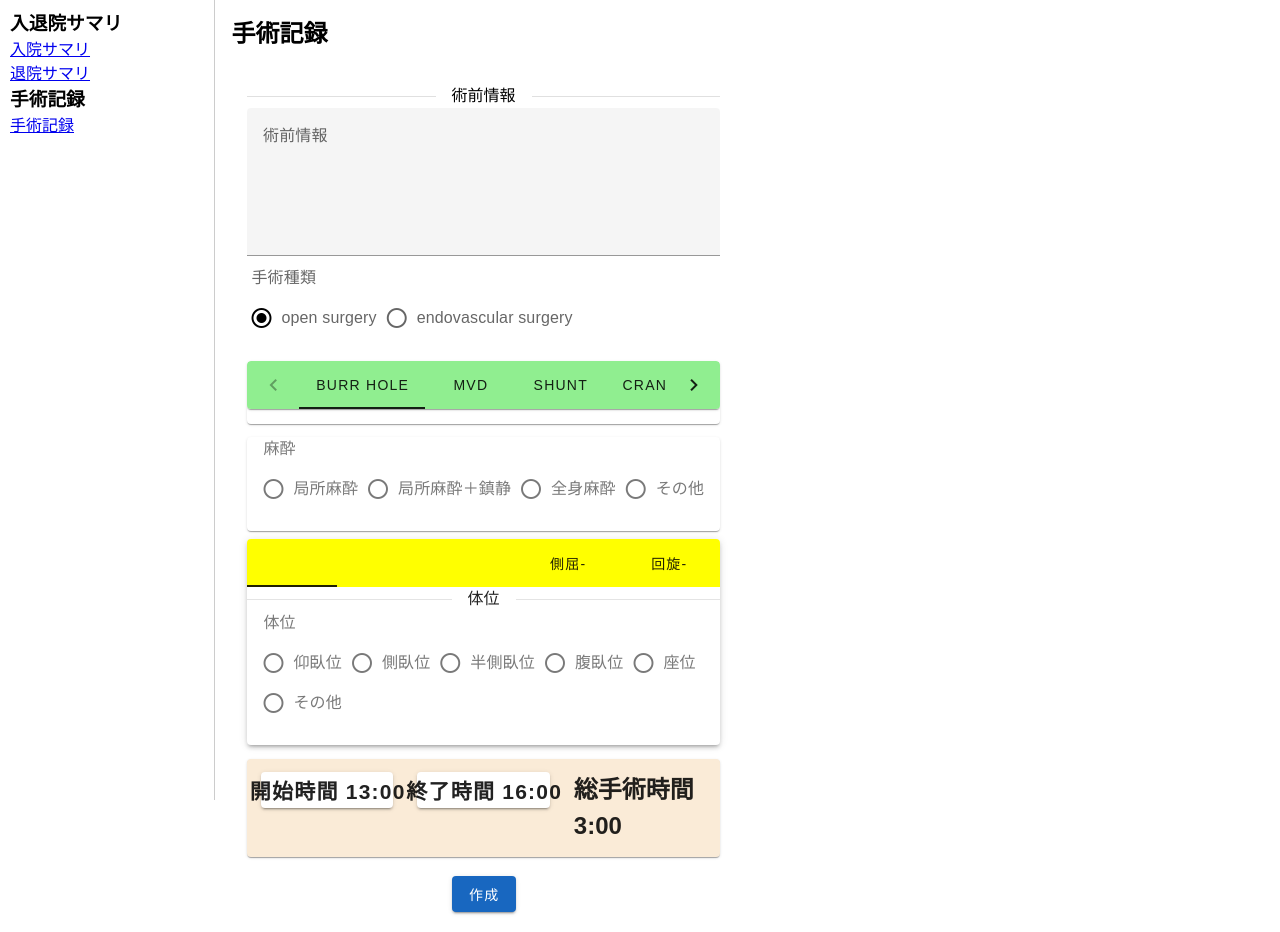
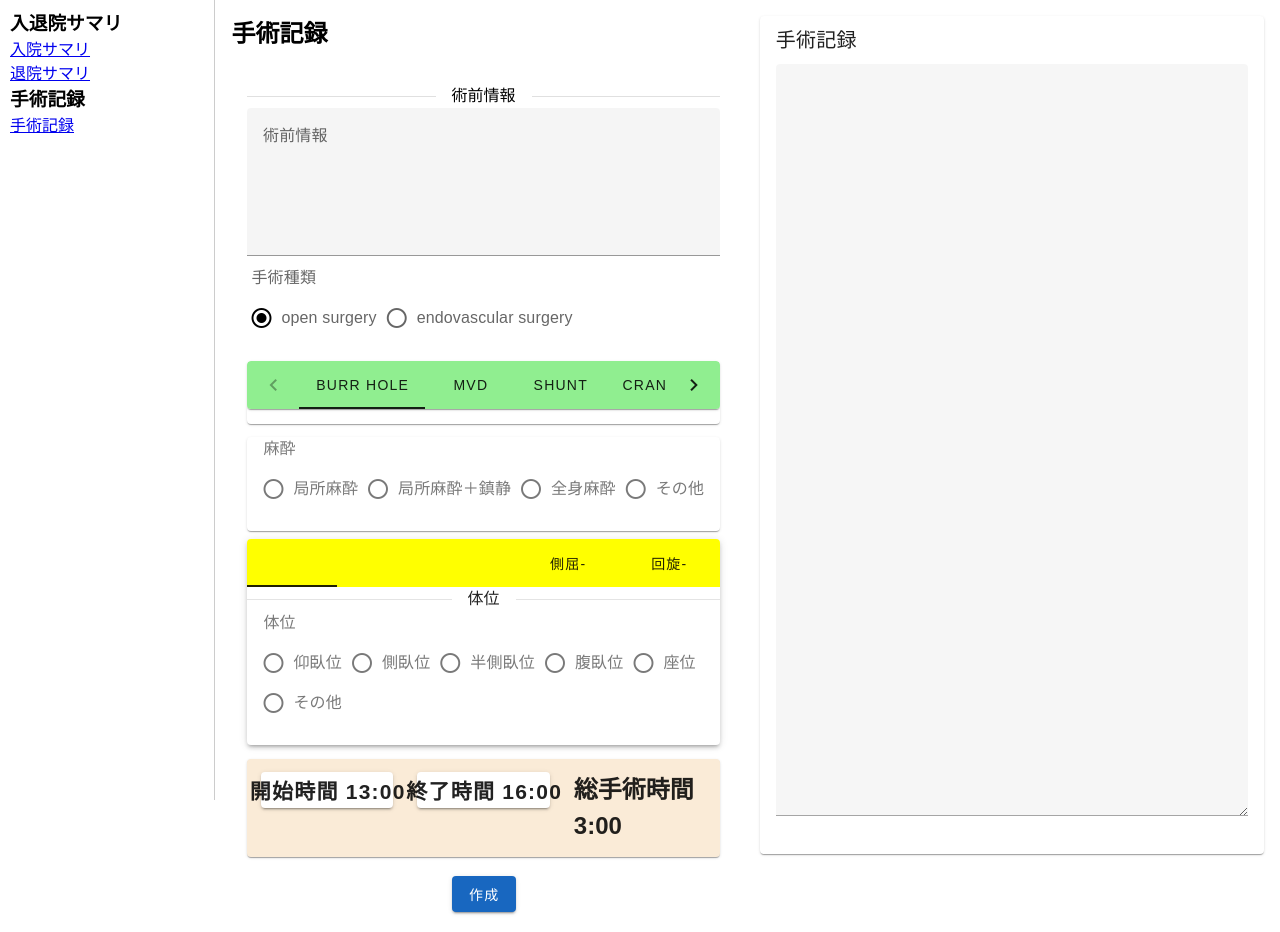
Before and after one commit to keinomura/vue-project, a Vue app: page /summaryFrame/operationRecord in a window 1280 px wide. Built offline with nearby package versions, Linux system fonts and the light colour scheme.

Commit message:
血管内治療は基本局所麻酔にした。

```diff
--- a/src/views/OperationRecordViews/EndVascularSurgeryViews/EndvascularSurgeryViews.vue
+++ b/src/views/OperationRecordViews/EndVascularSurgeryViews/EndvascularSurgeryViews.vue
@@ -84,6 +84,7 @@ import endvascularProcedures from './endovascularSurgeryProcedures.json'
 // models 親コンポーネントの変数と同期させる
 const operationType = defineModel('operationType');
 const AnesthesiaHeadPosition = defineModel('AnesthesiaHeadPosition');
+AnesthesiaHeadPosition.value.anesthesia = '局所麻酔';
 
 // ヘパリン使用量
 const heparinBolusIVDosage = ref('5000');
--- a/src/views/OperationRecordViews/OperationRecordForm.vue
+++ b/src/views/OperationRecordViews/OperationRecordForm.vue
@@ -159,11 +159,6 @@
     import CraniotomySurgery from './OpenSurgeryViews/CraniotomyViews/CraniotomySurgery.vue';
     import EndovascularSurgery from './EndVascularSurgeryViews/EndvascularSurgeryViews.vue';
 
-    // Import createCSDHSummary from './OpenSurgeryViews/BurrHoleViews/BurrHoleSurgery.vue'
-    // import { createCSDHSummary } from './OpenSurgeryViews/BurrHoleViews/BurrHoleSurgery.vue';
-
-    // import OpenSurgeryForm from './OpenSurgeryForm.vue';
-
     // variables
     const operationType = ref('open surgery');
     const detailOperationOptions = ref('');
--- a/src/views/SummaryFrame.vue
+++ b/src/views/SummaryFrame.vue
@@ -10,14 +10,14 @@
             <v-btn color="primary" @click="createSummary">作成</v-btn>
           </v-container>
         </v-col>
-      <!-- <v-col cols="12" md="6"  >
+      <v-col cols="12" md="6"  >
         <v-card>
           <v-card-title>{{ title }}</v-card-title>
           <v-card-text>
             <v-textarea v-model="summary" outlined rows="30"></v-textarea>
           </v-card-text>
         </v-card>
-      </v-col> -->
+      </v-col>
     </v-row>
   </v-container>
 </template>
```
